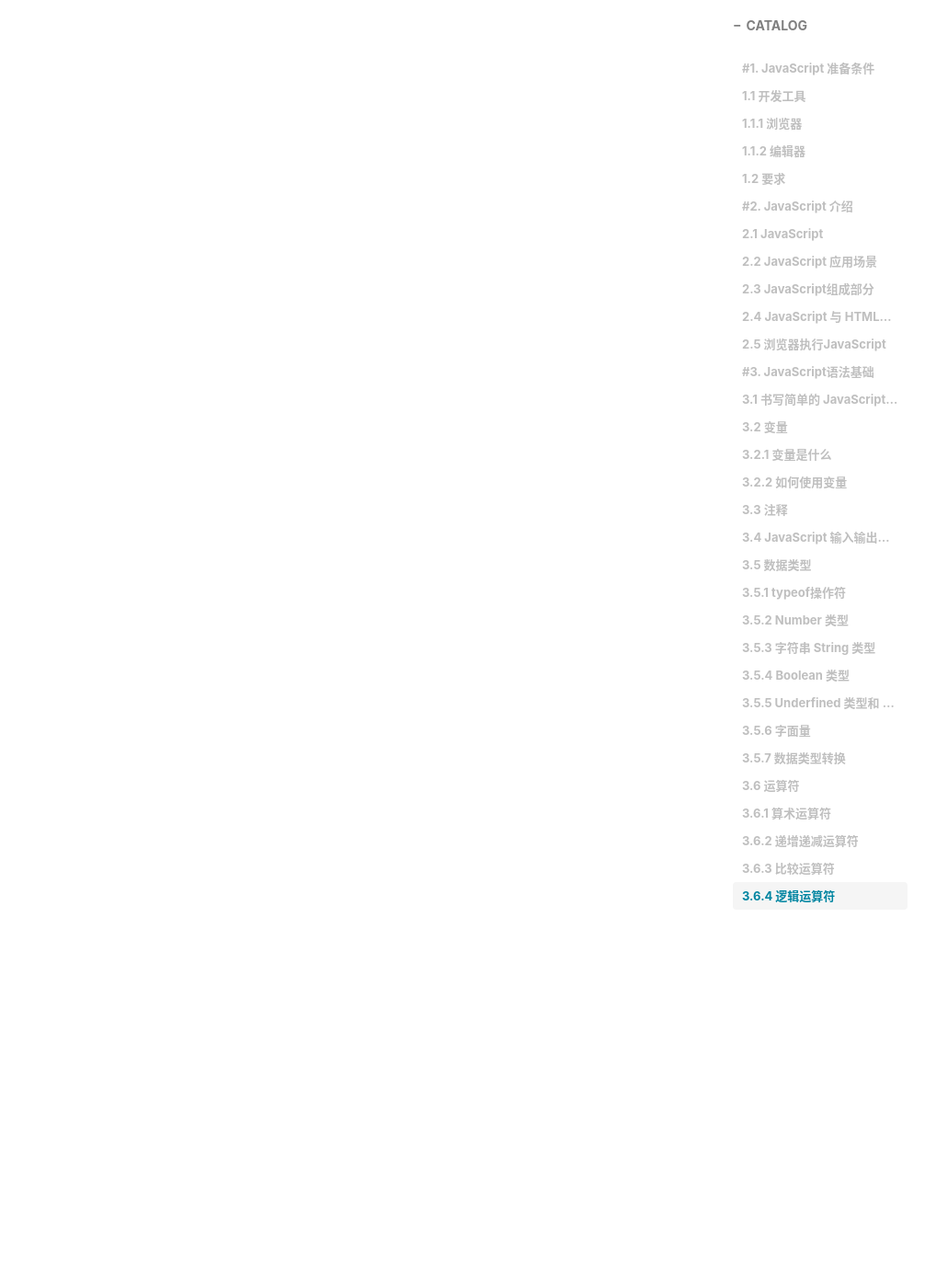
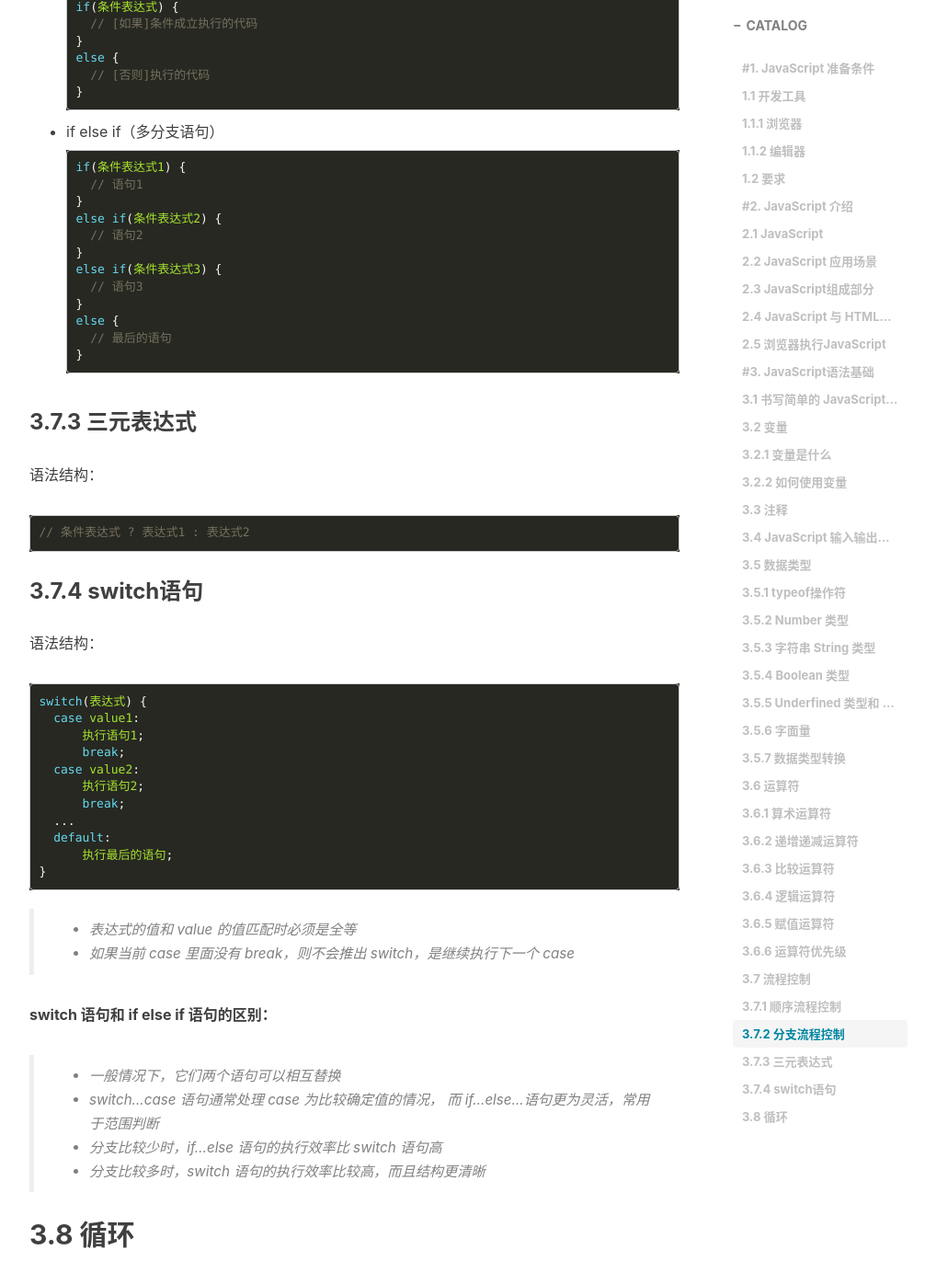
Before and after one commit to fwren/fwren.github.io, a Jekyll site: the page built from _posts/2020-12-23-JavaScript学习.md, in a window 1280 px wide and 1400 px high, scrolled down 9159 px. Shown: the top 1396 px of the window at 92% size, without its empty margins (233-1239 px from the left). Built offline with Jekyll 4.4.1, drawn with Linux system fonts in a browser that asks for light colours; nearby versions of some CDN libraries; comment, search, counter and statistics services are not loaded; some of the changed text lies outside the part shown.

Commit message:
更新JavaScript学习

````diff
--- a/_posts/2020-12-23-JavaScript学习.md
+++ b/_posts/2020-12-23-JavaScript学习.md
@@ -283,3 +283,121 @@ Boolean 类型参与数值运算的时候 true 当作 1 来看，false 当作 0
 ### 3.6.4 逻辑运算符
 
 与 &&、或 \|\|、非 !
+
+短路运算（逻辑中断）：当有多个表达式（值）时，左边的表达式值可以确定结果时，就不再继续运算右边的表达式的值
+
+- 逻辑与：
+  - 第一个表达式的值为真，则返回表达式2
+  - 第一个表达式的值为假，则返回表达式1
+
+- 逻辑或：
+  - 如果第一个表达式的值为真，则返回表达式1
+  - 如果第一个表达式的值为假，则返回表达式2
+
+### 3.6.5 赋值运算符
+| 赋值运算符 | 说明 |
+|:----------|:-----|
+| =         | 直接赋值 |
+| +=、-=    | 加、减一个数后再赋值|
+| *=、/=、%= | 乘、除、取模后再赋值|
+
+### 3.6.6 运算符优先级
+
+| 优先级 | 运算符 | 顺序 |
+|:-------|:------|:-----|
+| 1      | 小括号 | ()   |
+| 2      | 一元运算符 | ++ -- !|
+| 3      | 算术运算符 | 先 * / % 后 + - |
+| 4      | 关系运算符 | > >= < <= |
+| 5      | 相等运算符 | == != === !== |
+| 6      | 逻辑运算符 | 先 && 后 \|\| |
+| 7      | 赋值运算符 | = |
+| 8      | 逗号运算符 | , |
+
+> - 一元运算符里面的**逻辑非**优先级很高
+> - 逻辑与比逻辑或优先级高
+
+## **3.7 流程控制**
+
+### 3.7.1 顺序流程控制
+
+按照代码的先后顺序，依次执行
+
+### 3.7.2 分支流程控制
+
+分支结构：根据不同的条件，执行不同的代码，从而得到不同的结果
+
+- if 语句
+
+  ```javascript
+  if(条件表达式) {
+    // 执行语句
+  }
+  ```
+
+- if else 语句（双分支语句）
+
+  ```javascript
+  //条件成立 执行 if 里面的代码，否则执行 else 里面的代码
+  if(条件表达式) {
+    // [如果]条件成立执行的代码
+  }
+  else {
+    // [否则]执行的代码
+  }
+  ```
+
+- if else if（多分支语句）
+
+  ```javascript
+  if(条件表达式1) {
+    // 语句1
+  }
+  else if(条件表达式2) {
+    // 语句2
+  }
+  else if(条件表达式3) {
+    // 语句3
+  }
+  else {
+    // 最后的语句
+  }
+  ```
+
+### 3.7.3 三元表达式
+
+语法结构：
+
+```javascript
+// 条件表达式 ? 表达式1 : 表达式2
+```
+
+### 3.7.4 switch语句
+
+语法结构：
+
+```javascript
+switch(表达式) {
+  case value1:
+      执行语句1;
+      break;
+  case value2:
+      执行语句2;
+      break;
+  ...
+  default:
+      执行最后的语句;
+}
+```
+
+> - 表达式的值和 value 的值匹配时必须是全等
+> - 如果当前 case 里面没有 break，则不会推出 switch，是继续执行下一个 case
+
+**switch 语句和 if else if 语句的区别：**
+
+> - 一般情况下，它们两个语句可以相互替换
+> - switch...case 语句通常处理 case 为比较确定值的情况， 而 if...else...语句更为灵活，常用于范围判断
+> - 分支比较少时，if...else 语句的执行效率比 switch 语句高
+> - 分支比较多时，switch 语句的执行效率比较高，而且结构更清晰
+
+## **3.8 循环**
````
